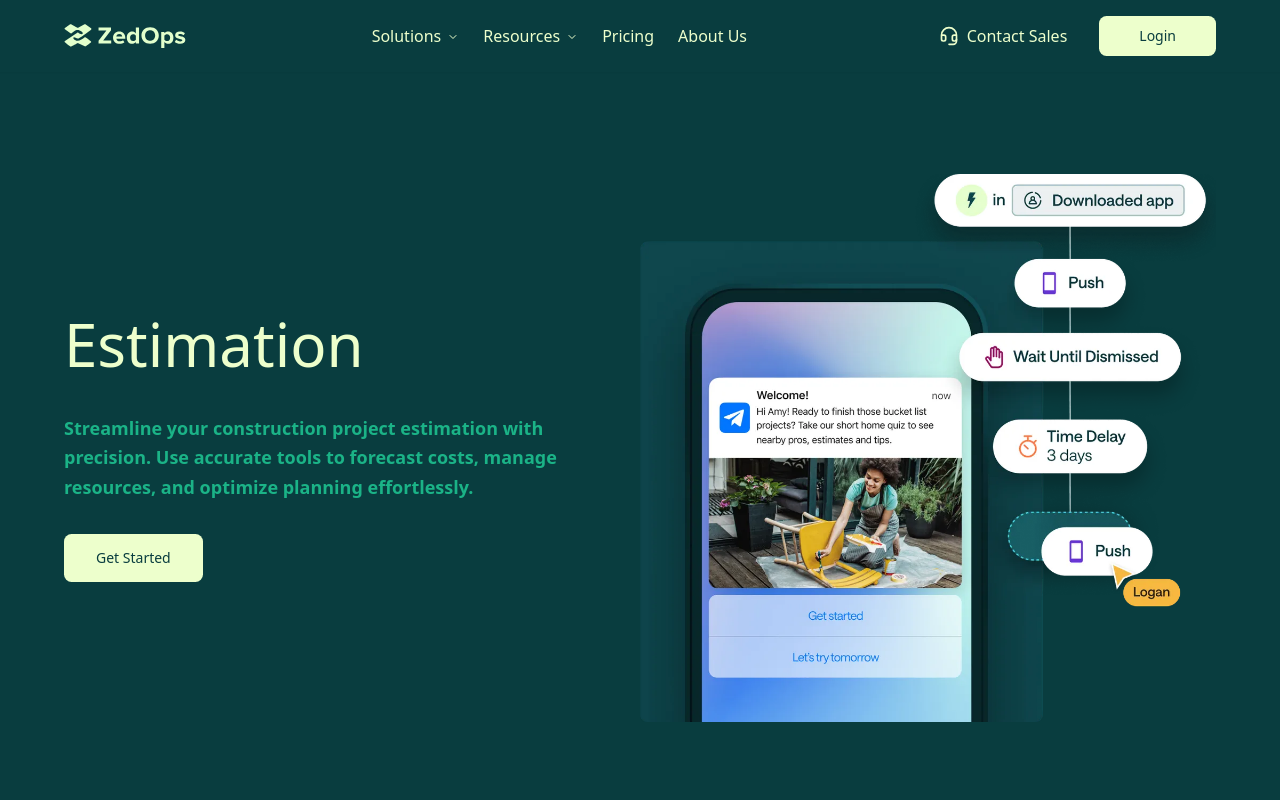
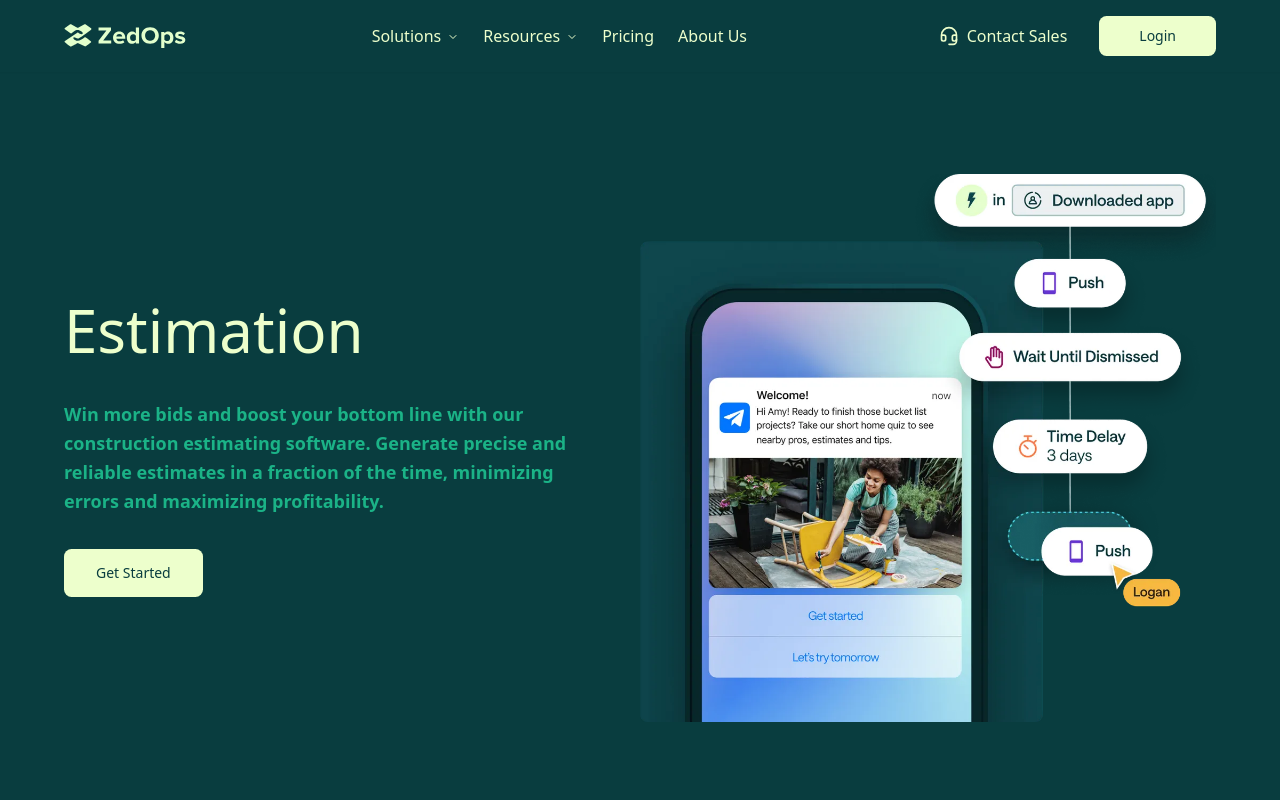
Before and after one commit to zedopstech/zedops-site, a Next.js app: page /features/TenderingManagement/estimation in a window 1280 px wide. Shown: the top 800 px of the page. Built offline with nearby package versions, Linux system fonts and the light colour scheme.

Commit message:
LITE-59-ui-layout-revamp done a content changes

```diff
--- a/src/Data/data.tsx
+++ b/src/Data/data.tsx
@@ -204,12 +204,12 @@ export const ESTIMATION_PAGE = {
   heroProps: {
     subtitle: "Estimation",
     description:
-      "Streamline your construction project estimation with precision. Use accurate tools to forecast costs, manage resources, and optimize planning effortlessly.",
+      "Win more bids and boost your bottom line with our construction estimating software. Generate precise and reliable estimates in a fraction of the time, minimizing errors and maximizing profitability.",
     buttonLabel: "Get Started",
     imageSrc: "/solutions/estimation-hero.jpg",
-
-    imageAlt: "Construction professionals using estimation software",
-    linkHref: "/book-a-demo",
+    imageAlt:
+      "Construction estimator using software with detailed cost breakdown",
+    linkHref: "/estimation-demo",
   },
   heroSectionProps: {
     subtitle: "ACCURATE COST PREDICTIONS",
@@ -492,7 +492,7 @@ export const PREQUALIFICATION_PAGE = {
   heroProps: {
     subtitle: "Prequalification",
     description:
-      "Streamline your construction project prequalification process. Gain insights and ensure that you're working with the right contractors for every project.",
+      "Ensure project success starts with qualified contractors.  Our platform streamlines the entire prequalification process, saving you time, reducing risk, and giving you confidence in your team.",
     buttonLabel: "Get Started",
     imageSrc: "/solutions/estimation-hero.jpg",
     imageAlt: "Construction workers reviewing prequalification forms",
@@ -781,11 +781,11 @@ export const BIM_PAGE = {
   heroProps: {
     subtitle: "BIM",
     description:
-      "Transform your construction projects with cutting-edge BIM technology. Effortlessly manage, visualize, and collaborate on your building designs with precision and efficiency.",
-    buttonLabel: "Get Started",
-    imageSrc: "/solutions/estimation-hero.jpg",
-    imageAlt: "Construction professionals working with BIM technology",
-    linkHref: "/book-a-demo",
+      "Revolutionize your construction workflow with BIM. From enhanced visualization to streamlined collaboration, build smarter, faster, and with greater accuracy.",
+    buttonLabel:"Get started",
+    imageSrc: "/solutions/bim-hero.jpg", //Update this!
+    imageAlt: "Interactive BIM model on a large display",
+    linkHref: "/bim-solutions",
   },
   heroSectionProps: {
     subtitle: "REVOLUTIONIZE YOUR PROJECTS",
@@ -818,7 +818,7 @@ export const BIM_PAGE = {
     imageAlt: "Professionals using BIM for a collaborative project",
     features: [
       {
-        title: "Accurate modeling for fewer errors",
+        title: "Accurate modeling for fewer",
         description:
           "Minimize costly mistakes and rework with BIM's ability to provide precise, detailed models of your construction projects.",
         icon: <SpellCheck size={24} />,
@@ -1068,13 +1068,13 @@ export const BIM_PAGE = {
 };
 export const INVENTORY_PAGE = {
   heroProps: {
-    subtitle: "Inventory Management",
-    description:
-      "Optimize your construction inventory with real-time tracking and smart resource allocation. Reduce waste, improve efficiency, and keep projects on schedule with accurate inventory insights.",
+    subtitle: "Inventory",
+    description:
+      "Control construction costs with our inventory management solution. Track materials in real-time, minimize waste, and eliminate costly delays caused by missing or misplaced items.",
     buttonLabel: "Get Started",
-    imageSrc: "/solutions/estimation-hero.jpg",
-    imageAlt: "Construction site inventory management",
-    linkHref: "/book-a-demo",
+    imageSrc: "/solutions/inventory-hero.jpg", // Update this!
+    imageAlt: "Construction worker scanning inventory using a mobile device",
+    linkHref: "/inventory-management-demo",
   },
   heroSectionProps: {
     subtitle: "STREAMLINE YOUR INVENTORY",
@@ -1308,33 +1308,33 @@ export const INVENTORY_PAGE = {
     features: [
   {
     title: "Enhance Your Inventory Strategy",
-        description: "Watch the workshop",
+    description: "Watch the workshop to refine your approach.",
     icon: <Ribbon className="text-white" />,
   },
   {
     icon: <Loader className="text-white" />,
     title: "Best Practices for Inventory Management",
-        description: "Access the guide",
+    description: "Access the guide for optimized workflows.",
   },
   {
     icon: <Warehouse className="text-white" />,
     title: "Optimizing Warehouse Layouts",
-        description: "Access the guide",
+    description: "Access the guide to maximize space and efficiency.",
   },
   {
     icon: <Biohazard className="text-white" />,
     title: "Reducing Material Waste",
-        description: "Access the guide",
+    description: "Access the guide to minimize loss and improve sustainability.",
   },
   {
     icon: <Route className="text-white" />,
-        title: "Cost-Efficient Procurement Strategies",
-        description: "Access the guide",
+    title: "Cost-Efficient Procurement",
+    description: "Access the guide to lower material expenses.",
   },
   {
     icon: <GitCompare className="text-white" />,
     title: "Effective Inventory Control Techniques",
-        description: "Access the guide",
+    description: "Access the guide to maintain optimal stock levels.",
   },
 ],
   },
@@ -1354,13 +1354,13 @@ export const INVENTORY_PAGE = {
 };
 export const PROCUREMENT_PAGE = {
   heroProps: {
-    subtitle: "Procurement Management",
-    description:
-      "Enhance your construction procurement process with smart sourcing, cost control, and supplier management. Ensure timely deliveries, reduce expenses, and streamline material acquisition for seamless project execution.",
+    subtitle: "Procurement",
+    description:
+      "Control costs and streamline your construction procurement. From smarter sourcing to optimized supplier management, ensure timely deliveries, reduce expenses, and drive project profitability.",
     buttonLabel: "Get Started",
-    imageSrc: "/solutions/estimation-hero.jpg",
-    imageAlt: "Construction site procurement process",
-    linkHref: "/book-a-demo",
+    imageSrc: "/solutions/procurement-hero.jpg", // Update this!
+    imageAlt: "Construction Procurement Management Software Dashboard",
+    linkHref: "/procurement-demo",
   },
   heroSectionProps: {
     subtitle: "SIMPLIFY YOUR PROCUREMENT",
@@ -1597,33 +1597,33 @@ export const PROCUREMENT_PAGE = {
     features: [
   {
     title: "Master Procurement Strategies",
-        description: "Watch the workshop",
+    description: "Watch the workshop to elevate your skills.",
     icon: <Presentation className="text-white" />,
   },
   {
     icon: <FileText className="text-white" />,
     title: "Best Practices for Construction Procurement",
-        description: "Access the guide",
+    description: "Access the guide for streamlined processes.",
   },
   {
     icon: <Truck className="text-white" />,
     title: "Optimizing Supplier & Logistics Coordination",
-        description: "Access the guide",
+    description: "Access the guide for efficient delivery and reduced delays.",
   },
   {
     icon: <Recycle className="text-white" />,
     title: "Sustainable & Cost-Effective Sourcing",
-        description: "Access the guide",
+    description: "Access the guide to lower expenses with green practices.",
   },
   {
     icon: <BadgeDollarSign className="text-white" />,
     title: "Cost-Efficient Procurement Strategies",
-        description: "Access the guide",
+    description: "Access the guide to maximize budget control.",
   },
   {
     icon: <ClipboardList className="text-white" />,
     title: "Procurement Compliance & Risk Management",
-        description: "Access the guide",
+    description: "Access the guide to safeguard against regulatory issues.",
   },
 ],
   },
@@ -1645,11 +1645,12 @@ export const PREDICTIVEANLYTICS_PAGE = {
   heroProps: {
     subtitle: "Predictive Analytics",
     description:
-      "Leverage AI-driven insights to forecast project demands, optimize resource allocation, and minimize risks. Enhance decision-making with real-time data analysis and predictive modeling for better project outcomes.",
+      "Stop project overruns and maximize ROI with AI-powered predictive analytics. Forecast potential delays, optimize resource allocation, and proactively mitigate risks for more profitable projects.",
     buttonLabel: "Get Started",
-    imageSrc: "/solutions/estimation-hero.jpg",
-    imageAlt: "Construction site predictive analytics dashboard",
-    linkHref: "/book-a-demo",
+    imageSrc: "/solutions/estimation-hero.jpg", // MUST UPDATE
+    imageAlt:
+      "Construction project timeline with AI-predicted risks highlighted",
+    linkHref: "/predictive-analytics-demo",
   },
   heroSectionProps: {
     subtitle: "HARNESS THE POWER OF DATA",
@@ -1888,33 +1889,33 @@ export const PREDICTIVEANLYTICS_PAGE = {
    features: [
   {
     title: "Predictive Supply Chain Insights",
-        description: "Access the report",
+    description: "Access the report for optimized procurement strategies.",
     icon: <Search className="text-white" />,
   },
   {
     icon: <Radar className="text-white" />,
     title: "Material Demand Forecasting",
-        description: "Access the guide",
+    description: "Access the guide for proactive inventory planning.",
   },
   {
     icon: <BarChart4 className="text-white" />,
     title: "Cost Prediction & Budget Optimization",
-        description: "Access the report",
+    description: "Access the report for enhanced financial control.",
   },
   {
     icon: <Clock className="text-white" />,
     title: "Project Timeline Forecasting",
-        description: "Access the guide",
+    description: "Access the guide for on-time project delivery.",
   },
   {
     icon: <BatteryCharging className="text-white" />,
     title: "Energy Consumption Forecasting",
-        description: "Access the guide",
+    description: "Access the guide for sustainable and cost-effective operations.",
   },
   {
     icon: <Users className="text-white" />,
     title: "Labor Demand Prediction",
-        description: "Access the report",
+    description: "Access the report for efficient workforce management.",
   },
 ],
   },
@@ -1936,11 +1937,11 @@ export const REALTIMEDASHBOARD_PAGE = {
   heroProps: {
     subtitle: "Real-Time Dashboard",
     description:
-      "Access live data insights, track project performance, and make informed decisions instantly with a real-time dashboard. Stay updated with key metrics and progress across multiple projects at once.",
+      "Stop Reacting, Start Leading. Gain instant insights and take immediate action with our real-time construction dashboard. Track performance, identify problems, and stay in control.",
     buttonLabel: "Get Started",
-    imageSrc: "/solutions/estimation-hero.jpg",
-    imageAlt: "Construction site real-time dashboard overview",
-    linkHref: "/book-a-demo",
+    imageSrc: "/solutions/estimation-hero.jpg", // MUST UPDATE
+    imageAlt: "Interactive construction project dashboard on a large screen",
+    linkHref: "/real-time-dashboard-demo",
   },
   heroSectionProps: {
     subtitle: "STAY ON TOP OF EVERY DETAIL",
@@ -2233,11 +2234,12 @@ export const REPORTSANDALERTS_PAGE = {
   heroProps: {
     subtitle: "Reports & Alerts",
     description:
-      "Stay ahead with comprehensive reports and instant alerts. Get real-time updates on project progress, resource usage, and potential issues so you can take immediate action.",
+      "Don't wait for problems, get ahead of them. Our construction reports and alerts system provides real-time insights and instant notifications, so you can take action *before* issues escalate.",
     buttonLabel: "Get Started",
-    imageSrc: "/solutions/estimation-hero.jpg",
-    imageAlt: "Construction site reports and alerts overview",
-    linkHref: "/book-a-demo",
+    imageSrc: "/solutions/estimation-hero.jpg", // MUST UPDATE
+    imageAlt:
+      "Example of a real-time construction alert notification on a mobile device",
+    linkHref: "/reports-alerts-demo",
   },
   heroSectionProps: {
     subtitle: "NEVER MISS A KEY UPDATE",
@@ -2530,11 +2532,12 @@ export const PROJECTFINANCIAL_PAGE = {
   heroProps: {
     subtitle: "Project Financials",
     description:
-      "Gain complete control over your project's financial health. Track budgets, monitor costs, and forecast future expenses to ensure financial success.",
+      "Unlock project profitability with real-time financial control. Track budgets, manage costs, and forecast expenses to maximize your margins.",
     buttonLabel: "Get Started",
-    imageSrc: "/solutions/estimation-hero.jpg",
-    imageAlt: "Construction site project financials overview",
-    linkHref: "/book-a-demo",
+    imageSrc: "/solutions/estimation-hero.jpg", // MUST UPDATE!
+    imageAlt:
+      "Construction project manager reviewing financial performance dashboard on a laptop.",
+    linkHref: "/project-financials-demo",
   },
   heroSectionProps: {
     subtitle: "MANAGE YOUR PROJECTS' BOTTOM LINE",
@@ -2827,11 +2830,11 @@ export const INVOICEMANAGEMENT_PAGE = {
   heroProps: {
     subtitle: "Invoice",
     description:
-      "Streamline your invoicing process with automated billing, real-time tracking, and seamless payment management. Ensure accuracy and efficiency in all financial transactions.",
+      "Get paid faster with our automated construction invoicing system. Streamline billing, track invoices in real-time, and simplify payment management for improved cash flow.",
     buttonLabel: "Get Started",
-    imageSrc: "/solutions/estimation-hero.jpg",
-    imageAlt: "Construction site invoice management overview",
-    linkHref: "/book-a-demo",
+    imageSrc: "/solutions/estimation-hero.jpg", // MUST UPDATE
+    imageAlt: "Construction invoice management software showing payment status",
+    linkHref: "/invoice-management-demo",
   },
   heroSectionProps: {
     subtitle: "SIMPLIFY YOUR BILLING PROCESS",
@@ -3124,11 +3127,11 @@ export const QUALITYANDSAFETY_PAGE = {
   heroProps: {
     subtitle: "Quality & Safety",
     description:
-      "Ensure the highest standards of quality and safety on your construction projects. Streamline compliance, track safety metrics, and proactively manage risks to protect both your team and assets.",
+      "Protect your team, projects, and reputation with our comprehensive quality and safety management solution. Proactively identify risks, streamline inspections, and ensure a safe and compliant work environment.",
     buttonLabel: "Get Started",
-    imageSrc: "/solutions/estimation-hero.jpg",
-    imageAlt: "Construction site quality and safety overview",
-    linkHref: "/book-a-demo",
+    imageSrc: "/solutions/estimation-hero.jpg", // MUST UPDATE
+    imageAlt: "Construction site safety inspection using a mobile app",
+    linkHref: "/quality-safety-demo",
   },
 
   heroSectionProps: {
@@ -3428,11 +3431,11 @@ export const PROJECTMANAGEMENT_PAGE = {
   heroProps: {
     subtitle: "Project Management",
     description:
-      "Optimize project planning, execution, and tracking with powerful management tools. Stay on schedule, control costs, and improve collaboration across teams.",
+      "Deliver projects on time and under budget with our comprehensive construction project management platform. Gain real-time visibility, streamline workflows, and empower your teams for success.",
     buttonLabel: "Get Started",
-    imageSrc: "/solutions/estimation-hero.jpg",
-    imageAlt: "Construction project management overview",
-    linkHref: "/book-a-demo",
+    imageSrc: "/solutions/estimation-hero.jpg", // REQUIRED UPDATE!
+    imageAlt: "Construction project manager reviewing a Gantt chart on a tablet.",
+    linkHref: "/project-management-demo",
   },
 
   heroSectionProps: {
```
Also changed, not shown: src/app/features/components/solutions/Featurecards.tsx (+13 -10 lines), src/app/features/components/solutions/Mainsection.tsx (+14 -6 lines). Lines whose indentation alone changed are shown as unchanged.
